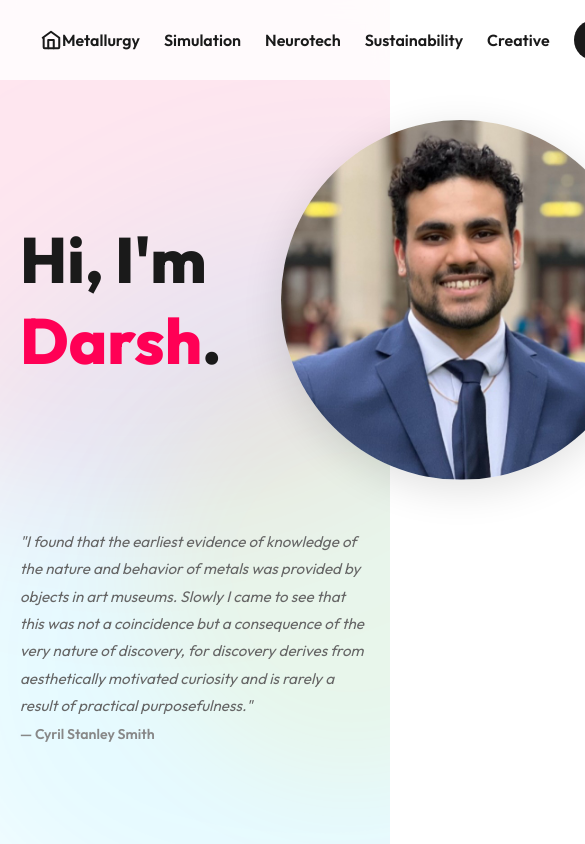
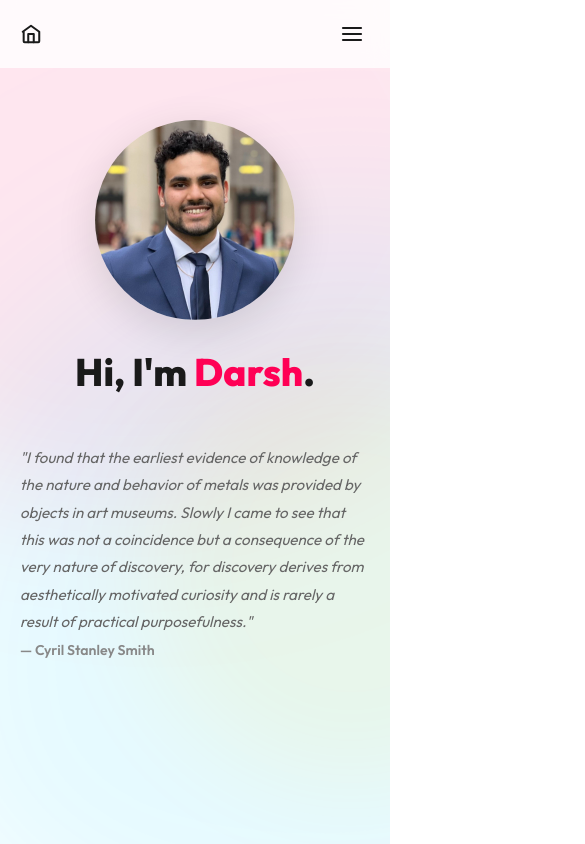
Before and after one commit to darsh-grewal/darsh-grewal.github.io, a React (Vite) app: page / in a window 390 px wide. Shown: the top 844 px of the page, 585 px wide, since content can reach past the window. Built offline with nearby package versions, Linux system fonts and the light colour scheme.

Commit message:
making mobile ok

```diff
--- a/src/components/Navbar.jsx
+++ b/src/components/Navbar.jsx
@@ -1,4 +1,4 @@
-import React from 'react';
+import React, { useState } from 'react';
 import { Link } from 'react-router-dom';
 
 const HomeIcon = () => (
@@ -8,34 +8,59 @@ const HomeIcon = () => (
     </svg>
 );
 
-const navLink = { textDecoration: 'none', color: 'var(--color-text)', fontWeight: '600' };
+const HamburgerIcon = () => (
+    <svg width="24" height="24" viewBox="0 0 24 24" fill="none" stroke="currentColor" strokeWidth="2.2" strokeLinecap="round">
+        <line x1="3" y1="6" x2="21" y2="6" />
+        <line x1="3" y1="12" x2="21" y2="12" />
+        <line x1="3" y1="18" x2="21" y2="18" />
+    </svg>
+);
+
+const CloseIcon = () => (
+    <svg width="24" height="24" viewBox="0 0 24 24" fill="none" stroke="currentColor" strokeWidth="2.2" strokeLinecap="round">
+        <line x1="18" y1="6" x2="6" y2="18" />
+        <line x1="6" y1="6" x2="18" y2="18" />
+    </svg>
+);
+
+const navLinks = [
+    { to: '/metallurgy', label: 'Metallurgy' },
+    { to: '/simulation', label: 'Simulation' },
+    { to: '/neurotech', label: 'Neurotech' },
+    { to: '/sustainability', label: 'Sustainability' },
+    { to: '/creative', label: 'Creative' },
+];
 
 const Navbar = () => {
+    const [menuOpen, setMenuOpen] = useState(false);
+
+    const closeMenu = () => setMenuOpen(false);
+
     return (
-        <nav style={{
-            display: 'flex',
-            justifyContent: 'space-between',
-            alignItems: 'center',
-            padding: '20px 40px',
-            position: 'fixed',
-            top: 0,
-            left: 0,
-            right: 0,
-            zIndex: 100,
-            background: 'rgba(255, 255, 255, 0.8)',
-            backdropFilter: 'blur(10px)'
-        }}>
-            <Link to="/" style={{ color: 'var(--color-text)', textDecoration: 'none', display: 'flex', alignItems: 'center' }}>
+        <nav className="navbar">
+            <Link to="/" onClick={closeMenu} style={{ color: 'var(--color-text)', textDecoration: 'none', display: 'flex', alignItems: 'center' }}>
                 <HomeIcon />
             </Link>
 
-            <div style={{ display: 'flex', gap: '24px', alignItems: 'center' }}>
-                <Link to="/metallurgy" style={navLink}>Metallurgy</Link>
-                <Link to="/simulation" style={navLink}>Simulation</Link>
-                <Link to="/neurotech" style={navLink}>Neurotech</Link>
-                <Link to="/sustainability" style={navLink}>Sustainability</Link>
-                <Link to="/creative" style={navLink}>Creative</Link>
-                <Link to="/contact" className="btn" style={{ background: 'var(--color-text)', color: 'white', textDecoration: 'none' }}>Contact</Link>
+            {/* Desktop links */}
+            <div className="navbar-links">
+                {navLinks.map(({ to, label }) => (
+                    <Link key={to} to={to} className="navbar-link">{label}</Link>
+                ))}
+                <Link to="/contact" className="btn navbar-link" style={{ background: 'var(--color-text)', color: 'white' }}>Contact</Link>
+            </div>
+
+            {/* Hamburger button (mobile only) */}
+            <button className="navbar-hamburger" onClick={() => setMenuOpen(prev => !prev)} aria-label="Toggle menu">
+                {menuOpen ? <CloseIcon /> : <HamburgerIcon />}
+            </button>
+
+            {/* Mobile dropdown menu */}
+            <div className={`navbar-mobile-menu${menuOpen ? ' open' : ''}`}>
+                {navLinks.map(({ to, label }) => (
+                    <Link key={to} to={to} className="navbar-mobile-link" onClick={closeMenu}>{label}</Link>
+                ))}
+                <Link to="/contact" className="navbar-mobile-link" onClick={closeMenu} style={{ color: 'var(--color-paint-1)', fontWeight: 700 }}>Contact</Link>
             </div>
         </nav>
     );
--- a/src/components/ProjectCard.jsx
+++ b/src/components/ProjectCard.jsx
@@ -120,8 +120,8 @@ const ProjectCard = ({ project, index }) => {
             initial={{ opacity: 0, y: 24 }}
             animate={{ opacity: 1, y: 0 }}
             transition={{ duration: 0.4, delay: index * 0.08 }}
-            style={{ display: 'flex', gap: '28px', alignItems: 'stretch' }}
         >
+            <div className="project-card-inner">
             {/* Text */}
             <div style={{ flex: '1 1 0', minWidth: 0, display: 'flex', flexDirection: 'column' }}>
                 <h2 style={{ margin: '0 0 4px' }}>{project.title}</h2>
@@ -173,10 +173,11 @@ const ProjectCard = ({ project, index }) => {
 
             {/* Image(s) */}
             {project.images && project.images.length > 0 && (
-                <div style={{ flex: '0 0 340px', height: '240px', borderRadius: '12px', overflow: 'hidden', flexShrink: 0 }}>
+                <div className="project-card-images">
                     <ImageCarousel images={project.images} title={project.title} />
                 </div>
             )}
+            </div>
         </motion.div>
     );
 };
--- a/src/index.css
+++ b/src/index.css
@@ -66,3 +66,153 @@ body {
   margin-top: 0;
   color: var(--color-paint-1);
 }
+
+/* === Navbar === */
+.navbar {
+  display: flex;
+  justify-content: space-between;
+  align-items: center;
+  padding: 20px 40px;
+  position: fixed;
+  top: 0;
+  left: 0;
+  right: 0;
+  z-index: 100;
+  background: rgba(255, 255, 255, 0.8);
+  backdrop-filter: blur(10px);
+}
+
+.navbar-links {
+  display: flex;
+  gap: 24px;
+  align-items: center;
+}
+
+.navbar-link {
+  text-decoration: none;
+  color: var(--color-text);
+  font-weight: 600;
+}
+
+.navbar-hamburger {
+  display: none;
+  background: none;
+  border: none;
+  cursor: pointer;
+  padding: 6px;
+  color: var(--color-text);
+  line-height: 0;
+}
+
+.navbar-mobile-menu {
+  display: none;
+  flex-direction: column;
+  gap: 0;
+  position: absolute;
+  top: 100%;
+  left: 0;
+  right: 0;
+  background: rgba(255, 255, 255, 0.97);
+  backdrop-filter: blur(10px);
+  border-bottom: 1px solid rgba(0, 0, 0, 0.08);
+  padding: 12px 0;
+}
+
+.navbar-mobile-menu.open {
+  display: flex;
+}
+
+.navbar-mobile-link {
+  text-decoration: none;
+  color: var(--color-text);
+  font-weight: 600;
+  padding: 14px 24px;
+  font-size: 1rem;
+}
+
+.navbar-mobile-link:active {
+  background: rgba(0, 0, 0, 0.04);
+}
+
+@media (max-width: 768px) {
+  .navbar {
+    padding: 16px 20px;
+  }
+
+  .navbar-links {
+    display: none;
+  }
+
+  .navbar-hamburger {
+    display: block;
+  }
+}
+
+/* === Home === */
+.home-hero {
+  display: flex;
+  align-items: center;
+  gap: 60px;
+  margin-bottom: 48px;
+}
+
+.home-h1 {
+  font-size: 4rem;
+  font-weight: 800;
+  margin: 0;
+  flex: 1 1 0;
+}
+
+.home-profile-img {
+  width: 360px;
+  height: 360px;
+  border-radius: 50%;
+  object-fit: cover;
+  flex-shrink: 0;
+  box-shadow: 0 10px 40px rgba(0, 0, 0, 0.12);
+}
+
+@media (max-width: 768px) {
+  .home-hero {
+    flex-direction: column-reverse;
+    gap: 28px;
+    align-items: center;
+  }
+
+  .home-h1 {
+    font-size: 2.4rem;
+    text-align: center;
+  }
+
+  .home-profile-img {
+    width: 200px;
+    height: 200px;
+  }
+}
+
+/* === ProjectCard === */
+.project-card-inner {
+  display: flex;
+  gap: 28px;
+  align-items: stretch;
+}
+
+.project-card-images {
+  flex: 0 0 340px;
+  height: 240px;
+  border-radius: 12px;
+  overflow: hidden;
+  flex-shrink: 0;
+}
+
+@media (max-width: 768px) {
+  .project-card-inner {
+    flex-direction: column;
+  }
+
+  .project-card-images {
+    flex: none;
+    width: 100%;
+    height: 200px;
+  }
+}
--- a/src/pages/Home.jsx
+++ b/src/pages/Home.jsx
@@ -6,11 +6,11 @@ const Home = () => {
     return (
         <div className="container" style={{ paddingTop: '120px', paddingBottom: '80px' }}>
             {/* Top row: name left, photo right */}
-            <div style={{ display: 'flex', alignItems: 'center', gap: '60px', marginBottom: '48px' }}>
+            <div className="home-hero">
                 <motion.h1
                     initial={{ opacity: 0, y: 20 }}
                     animate={{ opacity: 1, y: 0 }}
-                    style={{ fontSize: '4rem', fontWeight: '800', margin: 0, flex: '1 1 0' }}
+                    className="home-h1"
                 >
                     Hi, I'm <span style={{ color: 'var(--color-paint-1)' }}>Darsh</span>.
                 </motion.h1>
@@ -21,14 +21,7 @@ const Home = () => {
                     initial={{ opacity: 0, scale: 0.9 }}
                     animate={{ opacity: 1, scale: 1 }}
                     transition={{ delay: 0.15, duration: 0.5 }}
-                    style={{
-                        width: '360px',
-                        height: '360px',
-                        borderRadius: '50%',
-                        objectFit: 'cover',
-                        flexShrink: 0,
-                        boxShadow: '0 10px 40px rgba(0,0,0,0.12)',
-                    }}
+                    className="home-profile-img"
                 />
             </div>
 
```
